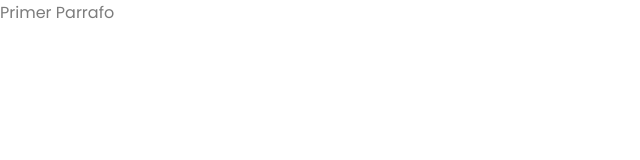
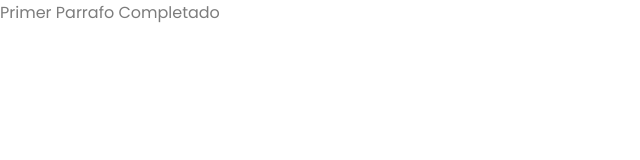
Before and after one commit to Luisillo97/Primer-repositorio, a plain HTML site: page index.html in a window 1280 px wide. Shown: the whole page, without its empty margins (0-640 px from the left). Drawn offline with Linux system fonts and the light colour scheme.

Commit message:
Update index.html

```diff
--- a/index.html
+++ b/index.html
@@ -10,6 +10,7 @@
     <title>Document</title>
 </head>
 <body>
-    <p>Primer Parrafo</p>
+    <p>Primer Parrafo Completado
+    </p>
 </body>
 </html>
```
